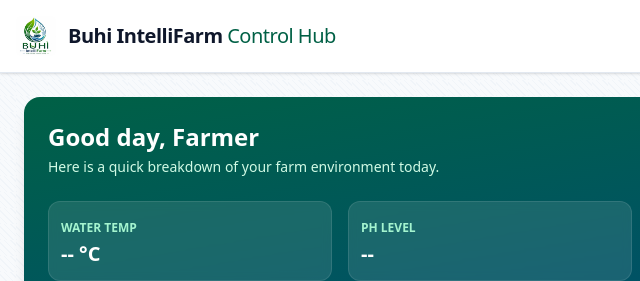
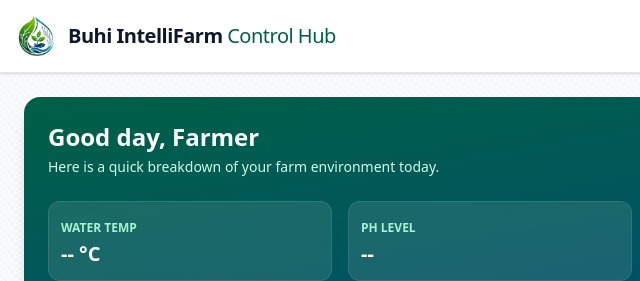
Before and after one commit to thenine99/BUHI-test, a plain HTML site: page index.html in a window 1280 px wide. Shown: the top 281 px of the page, 0-640 px from the left. Drawn offline with nearby package versions, Linux system fonts and the light colour scheme; no server answers.

```diff
--- a/index.html
+++ b/index.html
@@ -63,7 +63,7 @@
     <header class="bg-white border-b border-slate-200 p-4 sticky top-0 z-50 flex justify-between items-center shadow-sm">
         <div class="flex items-center space-x-3">
             <!-- Header Nav Logo -->
-            <img src="logo.png"
+            <img src="icon.jpg"
                  alt="Buhi Logo"
                  class="w-10 h-10 object-contain rounded-md"
                  onerror="this.style.display='none'; document.getElementById('header-fallback-icon').classList.remove('hidden')">
```
